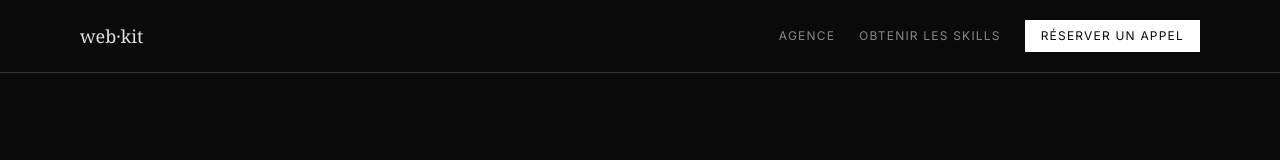
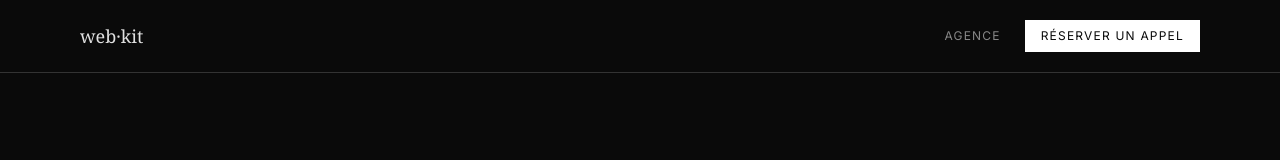
Before and after one commit to AbrahamBra/skill-lp, a Next.js app: page / in a window 1280 px wide. Shown: the top 160 px of the page. Built offline with nearby package versions, Linux system fonts and the light colour scheme.

Commit message:
chore: remove 'Obtenir les skills' from homepage nav
Co-Authored-By: Claude Sonnet 4.6 <noreply@anthropic.com>

```diff
--- a/src/app/page.tsx
+++ b/src/app/page.tsx
@@ -18,12 +18,6 @@ export default function Home() {
             className="text-xs uppercase tracking-widest text-[var(--text-muted)] hover:text-[var(--text)] transition-colors"
           >
             Agence
-          </a>
-          <a
-            href="#get"
-            className="text-xs uppercase tracking-widest text-[var(--text-muted)] hover:text-[var(--text)] transition-colors"
-          >
-            Obtenir les skills
           </a>
           <a
             href="https://calendly.com/a-brakha-challengerslab/echange-decouverte-challengerslab"
```
